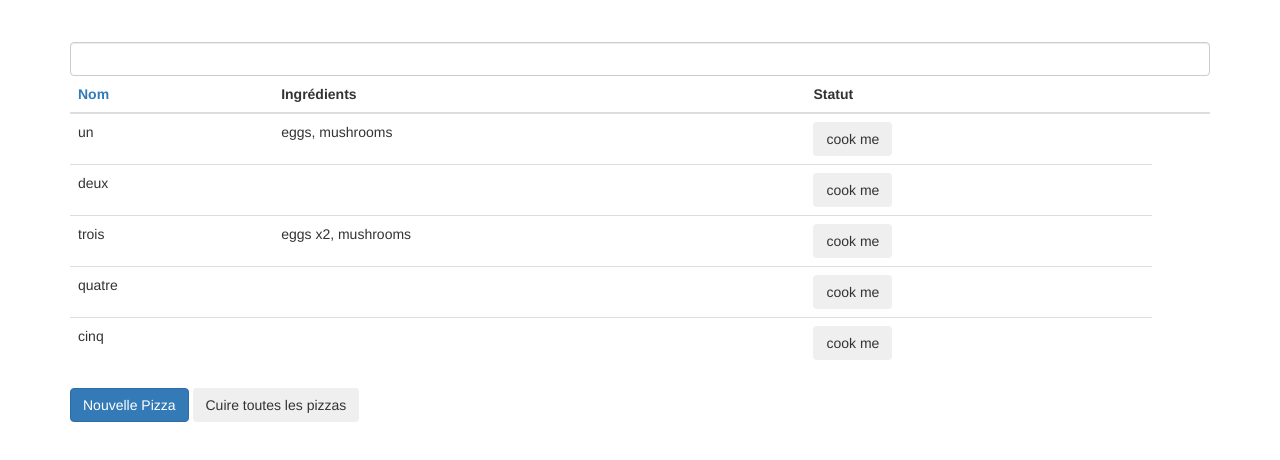
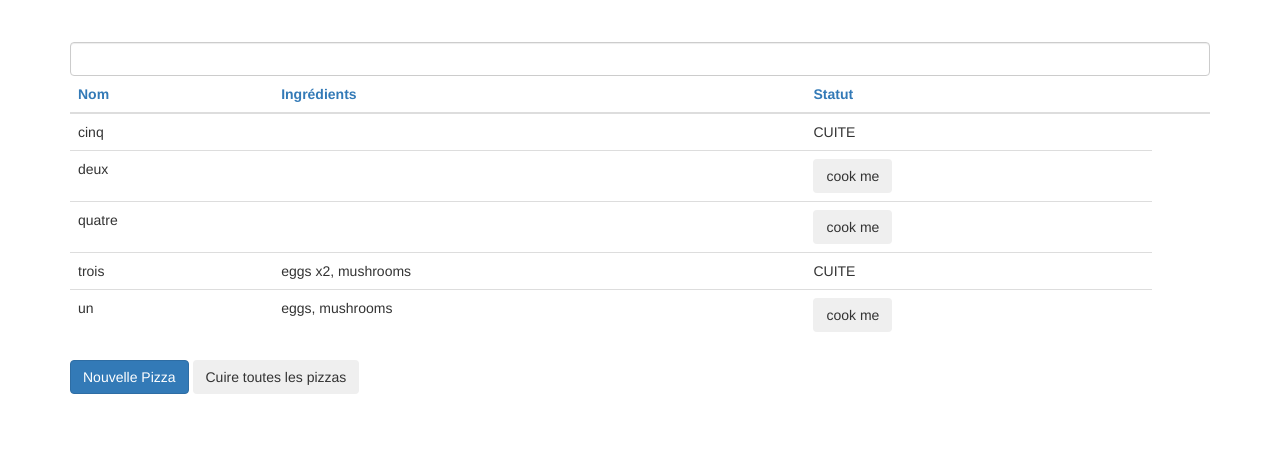
Before and after one commit to kmokili/dta-ng, a website with bundled scripts: page static/index.html in a window 1280 px wide. Built offline with nearby package versions, Linux system fonts and the light colour scheme; some packages are replaced by stand-ins of ours.

Commit message:
correction prédicat toppings

```diff
--- a/src/pizza/index.js
+++ b/src/pizza/index.js
@@ -6,8 +6,6 @@ export default
 
   angular.module('dtang.pizza', [])
     .controller('PizzaListController', PizzaListController)
-
-
 
     .filter('toto', function () {
       // mon filtre toto
@@ -25,5 +23,4 @@ export default
 
     .filter('pizzaToppings', pizzaToppingsFilter)
 
-
     .name
--- a/src/pizza/pizza-list.controller.js
+++ b/src/pizza/pizza-list.controller.js
@@ -4,12 +4,15 @@ export class PizzaListController {
   constructor ($timeout) {
     this.$timeout = $timeout
 
+    // tri par défaut
+    this.predicate = 'name'
+
     this.pizzas = [
-      new Pizza({ name: 'un', status: 'not cooked', toppings: ['eggs', 'mushrooms'] }),
-      new Pizza({ name: 'deux', status: 'not cooked', toppings: [] }),
-      new Pizza({ name: 'trois', status: 'not cooked', toppings: ['eggs', 'eggs', 'mushrooms'] }),
-      new Pizza({ name: 'quatre', status: 'not cooked' }),
-      new Pizza({ name: 'cinq', status: 'not cooked' })
+      new Pizza({ name: 'un', status: 0, toppings: ['eggs', 'mushrooms'] }),
+      new Pizza({ name: 'deux', status: 0, toppings: [] }),
+      new Pizza({ name: 'trois', status: 1, toppings: ['eggs', 'eggs', 'mushrooms'] }),
+      new Pizza({ name: 'quatre', status: 0 }),
+      new Pizza({ name: 'cinq', status: 1 })
     ]
   }
 
@@ -40,4 +43,17 @@ export class PizzaListController {
         || (pizza.toppings || []).join('').indexOf(this.query) !== -1
     }.bind(this)
   }
+
+  sortPizzas () {
+    return function (pizza) {
+      if (this.predicate === 'name' || this.predicate === 'status') {
+        return pizza[this.predicate]
+      }
+      if (this.predicate === 'toppings') {
+        return (pizza.toppings || []).length
+      }
+      return 1
+    }.bind(this)
+  }
+
 }
--- a/src/pizza/pizza.js
+++ b/src/pizza/pizza.js
@@ -1,7 +1,8 @@
 export class Pizza {
-  constructor ({name, toppings}) {
+  constructor ({name, toppings, status}) {
     this.name = name
     this.toppings = toppings
+    this.status = status
   }
 
   toppings2string (pizza) {
--- a/static/pizza-list.html
+++ b/static/pizza-list.html
@@ -5,14 +5,14 @@
   <table class="table">
     <thead>
       <tr>
-        <th><a ng-click="predicate = 'name';reverse = !reverse">Nom</a></th>
-        <th>Ingrédients</th>
-        <th>Statut</th>
+        <th><a ng-click="$ctrl.predicate='name';reverse=!reverse">Nom</a></th>
+        <th><a ng-click="$ctrl.predicate='toppings';reverse=!reverse">Ingrédients</a></th>
+        <th><a ng-click="$ctrl.predicate='status';reverse=!reverse">Statut</a></th>
         <th></th>
       </tr>
     </thead>
     <tbody>
-      <tr ng-repeat="pizza in $ctrl.pizzas | orderBy:predicate:reverse | filter:$ctrl.keep() track by $index">
+      <tr ng-repeat="pizza in $ctrl.pizzas | orderBy:$ctrl.sortPizzas():reverse | filter:$ctrl.keep() track by $index">
         <td>{{ pizza.name }}</td>
         <td>{{ pizza | pizzaToppings }}</td>
         <td>
```
